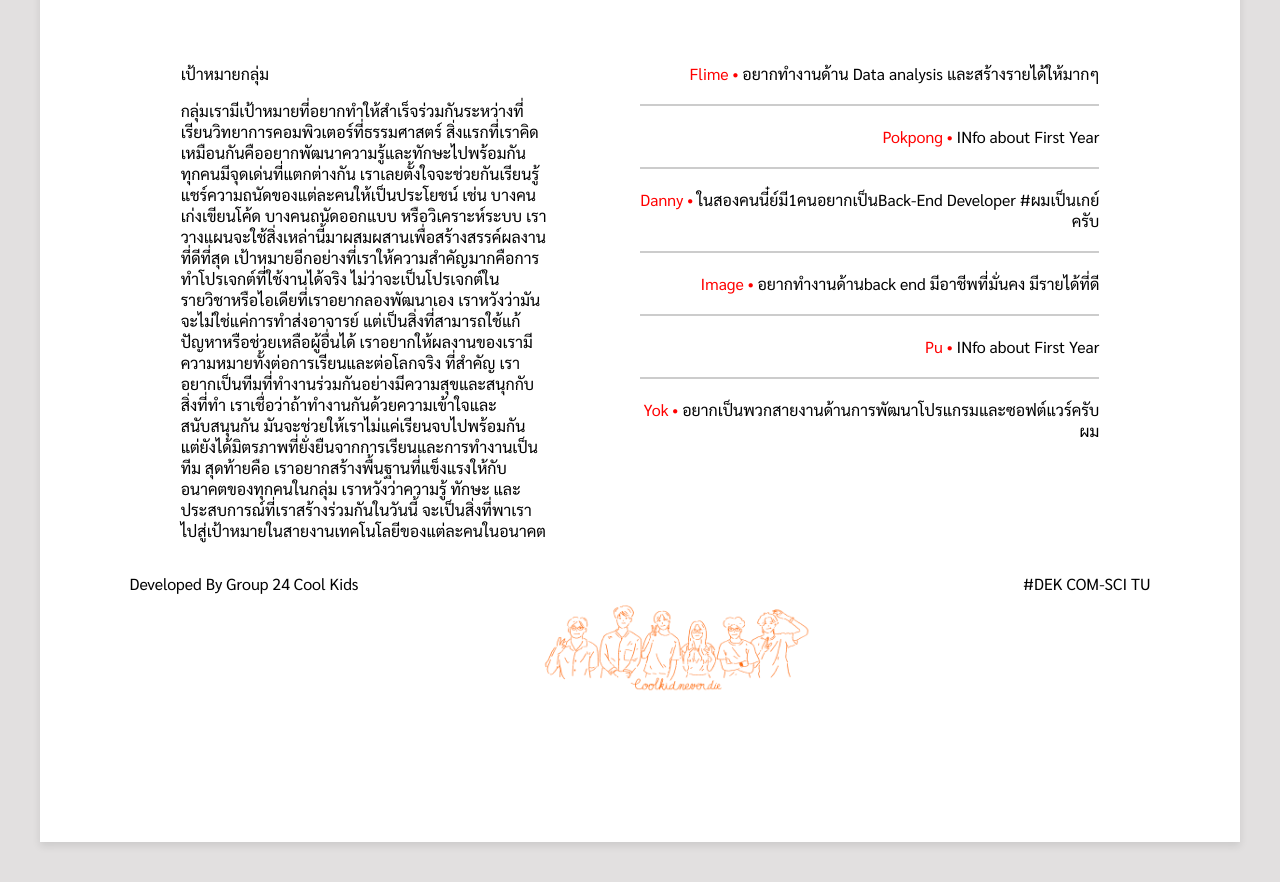
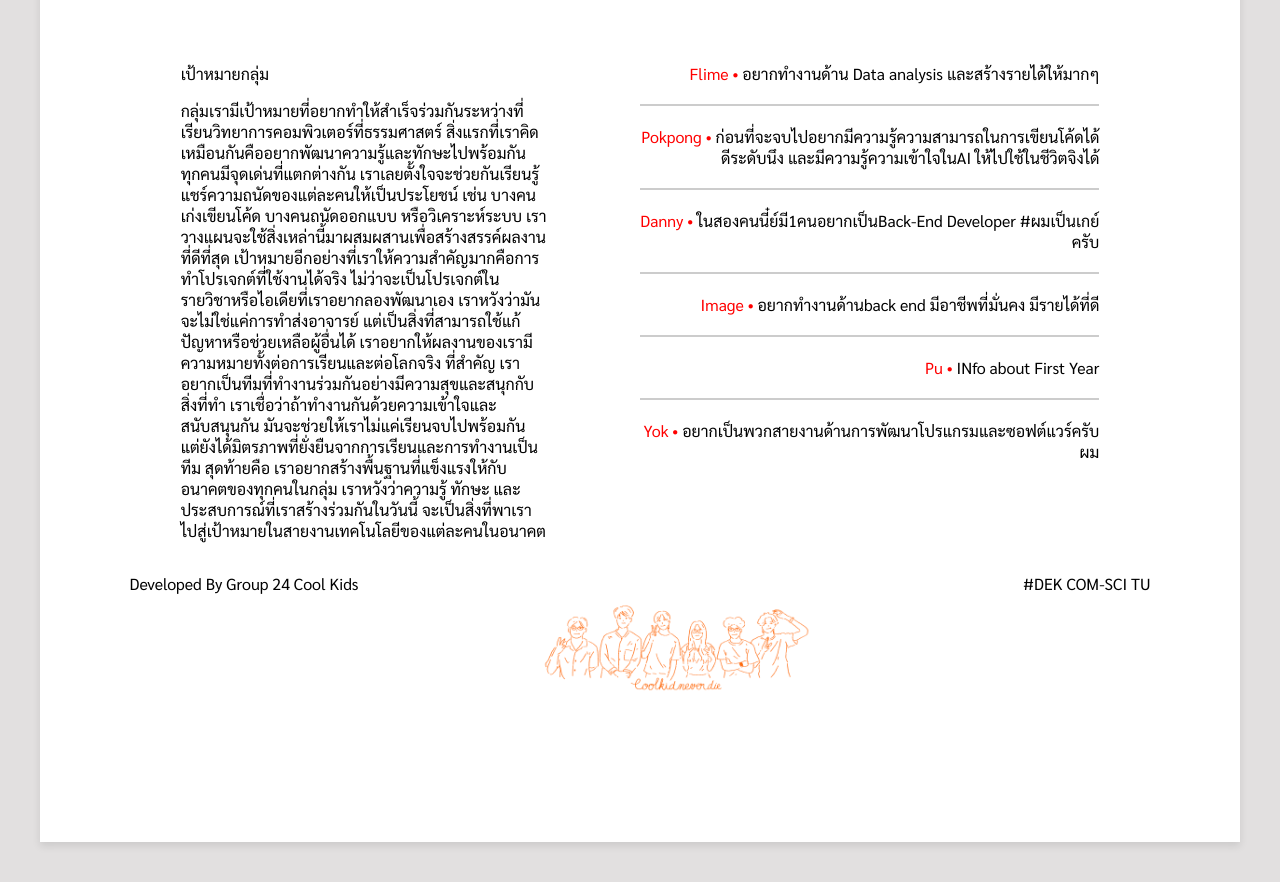
Before and after one commit to gitcat101101/G24_OurCSTUStories, a plain HTML site: page OurFuture.html in a window 1280 px wide. Shown: the part 1380-2262 px from the top of the page. Drawn offline with Linux system fonts and the light colour scheme.

Commit message:
added info pokpong

```diff
--- a/OurFuture.html
+++ b/OurFuture.html
@@ -80,7 +80,7 @@
 
                 <div class="Future-info">
                     <p><span class="red-text">Pokpong •</span>
-                        INfo about First Year
+                        ก่อนที่จะจบไปอยากมีความรู้ความสามารถในการเขียนโค้ดได้ดีระดับนึง และมีความรู้ความเข้าใจในAI ให้ไปใช้ในชีวิตจิงได้
                     </p>
                 </div>
 
```
